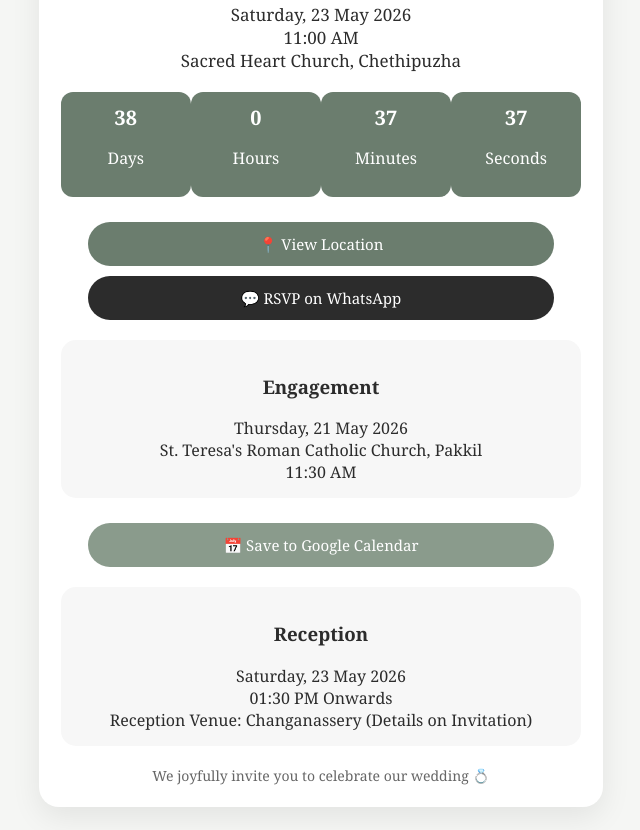
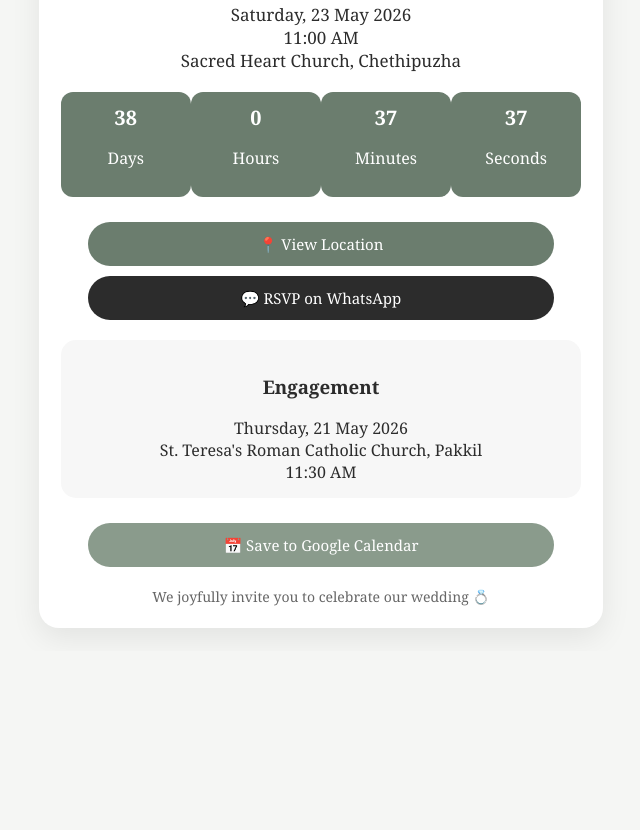
Before and after one commit to jeeson-k/jeeson, a plain HTML site: page wedding.html in a window 1280 px wide. Shown: the part 612-1442 px from the top of the page, without its empty margins (319-959 px from the left). After the commit the page ends 1263 px from the top, so only its background shows below. Drawn offline with Linux system fonts and the light colour scheme.

Commit message:
Remove reception section from wedding.html
Removed reception details from the wedding invitation.

```diff
--- a/wedding.html
+++ b/wedding.html
@@ -181,13 +181,6 @@ St. Teresa's Roman Catholic Church, Pakkil<br>
 </a>
 </div>
 
-<div class="engagement">
-<h3>Reception</h3>
-Saturday, 23 May 2026<br>
-01:30 PM Onwards<br>
-Reception Venue: Changanassery (Details on Invitation)
-</div>
-
 <div class="footer">
 We joyfully invite you to celebrate our wedding 💍
 </div>
```
